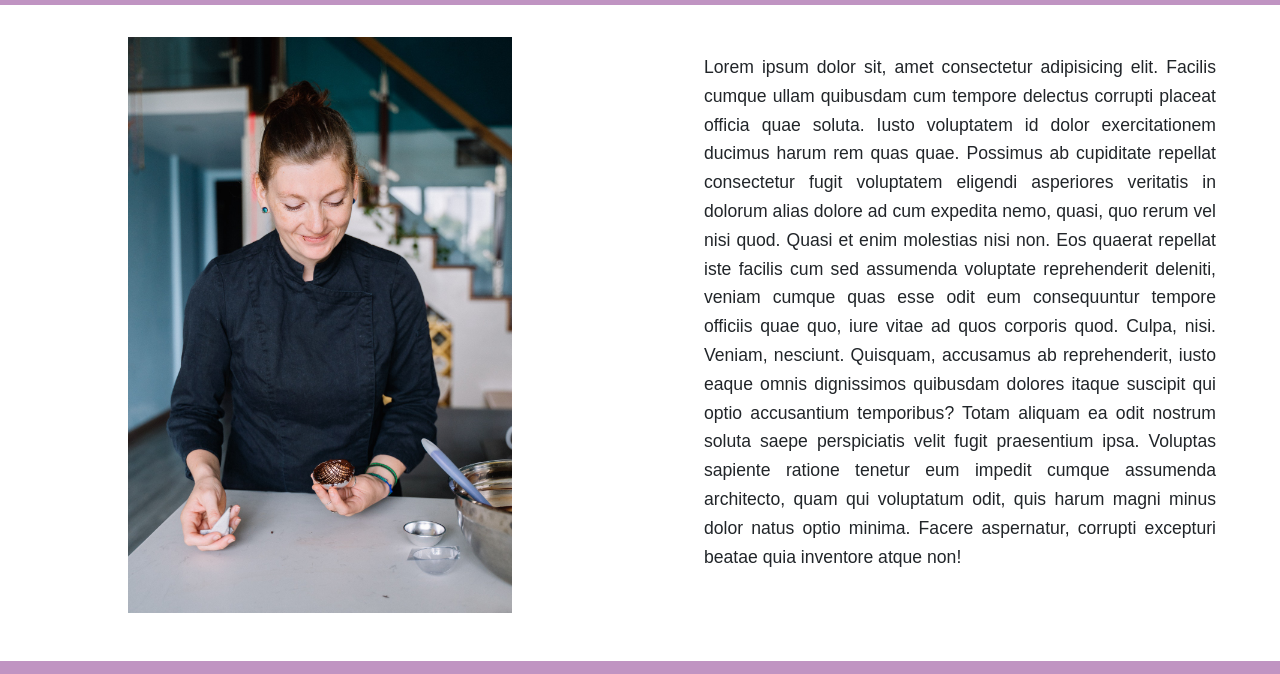
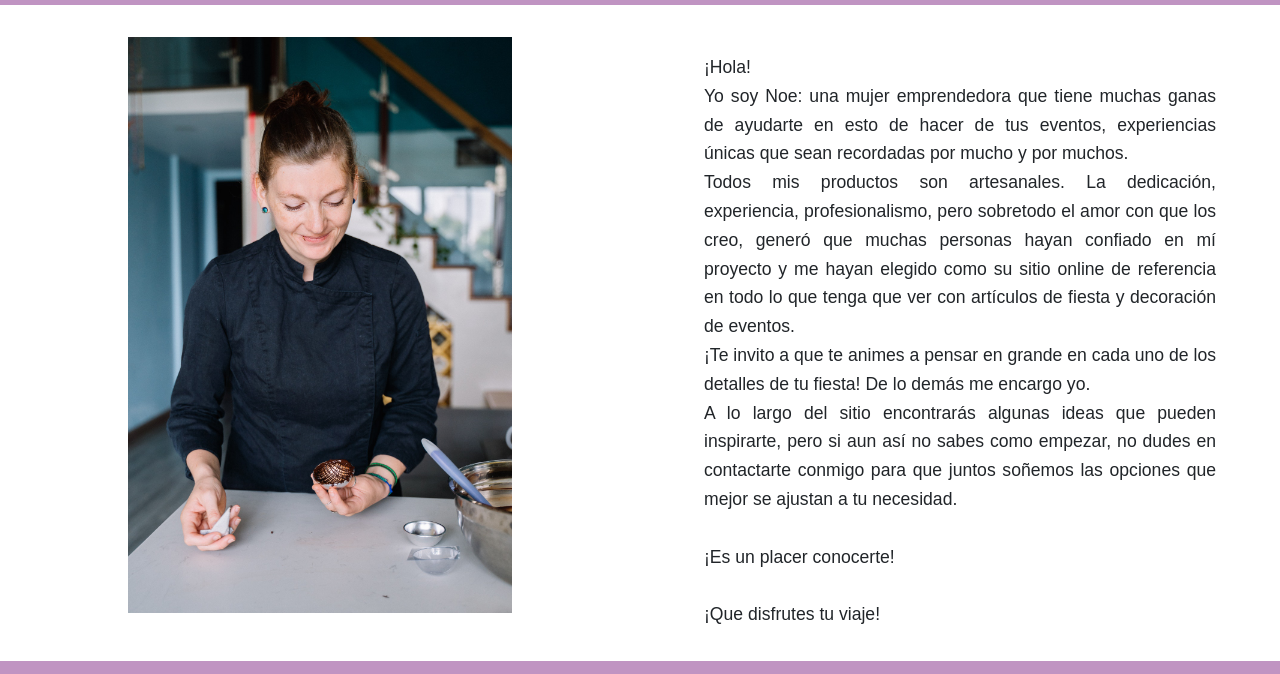
Before and after one commit to ausanchez/proyecto_scss, a website: page paginas/sobremi.html in a window 1280 px wide. Shown: the part 101-775 px from the top of the page. Drawn offline with nearby package versions, Linux system fonts and the light colour scheme.

Commit message:
tercera entrega proyecto sin lorem

```diff
--- a/paginas/sobremi.html
+++ b/paginas/sobremi.html
@@ -56,11 +56,14 @@
                     <img src="../imagenes/sobremi.jpg" class="about__img" alt="mi foto">
                 </div>
                 <div class="about__item">
-                    <p class="about__description">Lorem ipsum dolor sit, amet consectetur adipisicing elit. Facilis cumque ullam quibusdam cum tempore delectus corrupti placeat officia quae soluta. Iusto voluptatem id dolor exercitationem ducimus harum rem quas quae.
-                    Possimus ab cupiditate repellat consectetur fugit voluptatem eligendi asperiores veritatis in dolorum alias dolore ad cum expedita nemo, quasi, quo rerum vel nisi quod. Quasi et enim molestias nisi non.
-                    Eos quaerat repellat iste facilis cum sed assumenda voluptate reprehenderit deleniti, veniam cumque quas esse odit eum consequuntur tempore officiis quae quo, iure vitae ad quos corporis quod. Culpa, nisi.
-                    Veniam, nesciunt. Quisquam, accusamus ab reprehenderit, iusto eaque omnis dignissimos quibusdam dolores itaque suscipit qui optio accusantium temporibus? Totam aliquam ea odit nostrum soluta saepe perspiciatis velit fugit praesentium ipsa.
-                    Voluptas sapiente ratione tenetur eum impedit cumque assumenda architecto, quam qui voluptatum odit, quis harum magni minus dolor natus optio minima. Facere aspernatur, corrupti excepturi beatae quia inventore atque non!</p>
+                    <p class="about__description"> ¡Hola! <br> Yo soy Noe: una mujer emprendedora que tiene muchas ganas de ayudarte en esto de hacer de tus eventos, experiencias únicas que sean recordadas por mucho y por muchos. <br> Todos mis productos son artesanales. La dedicación, experiencia, profesionalismo, pero sobretodo el amor con que los creo, generó que muchas personas hayan confiado en mí proyecto y me hayan elegido como su sitio online de referencia en todo lo que tenga que ver con artículos de fiesta y decoración de eventos. <br> ¡Te invito a que te animes a pensar en grande en cada uno de los detalles de tu fiesta! De lo demás me encargo yo. <br> A lo largo del sitio encontrarás algunas ideas que pueden inspirarte, pero si aun así no sabes como empezar, no dudes en contactarte conmigo para que juntos soñemos las opciones que mejor se ajustan a tu necesidad.
+                    <br>
+                    <br>
+                    ¡Es un placer conocerte!
+                    <br>
+                    <br>
+                    ¡Que disfrutes tu viaje!
+                    </p>
                 </div>
             </article>
         </section>
```
